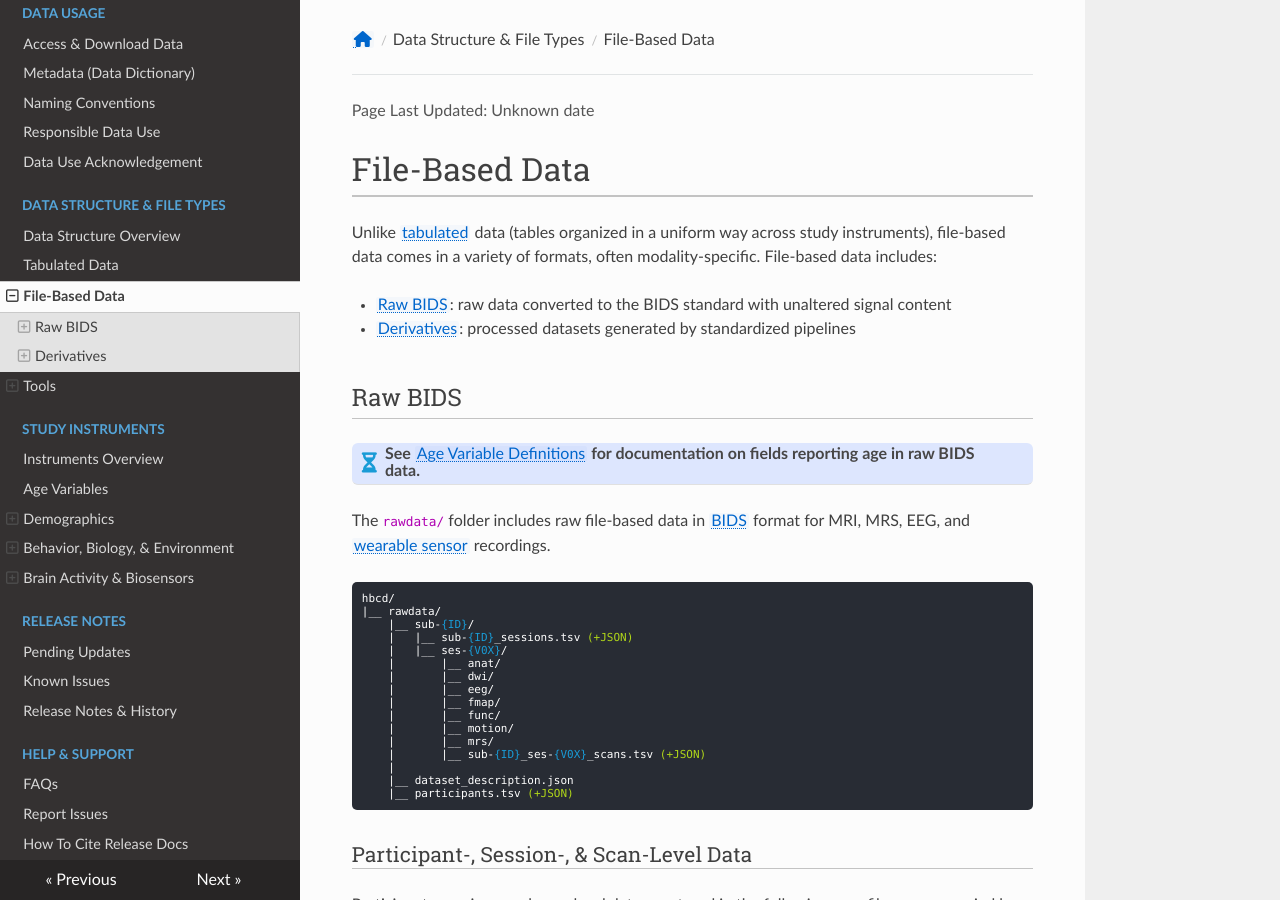
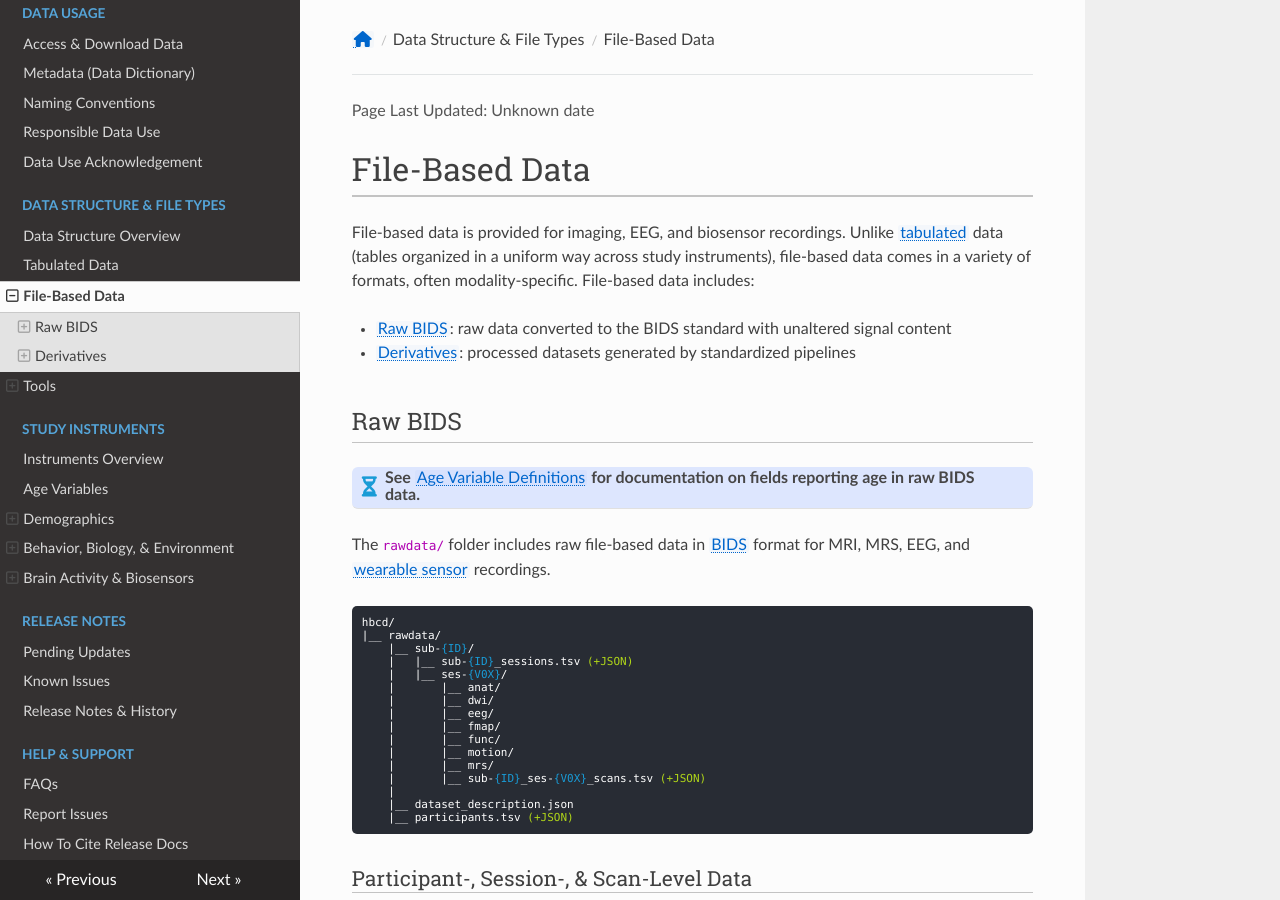
Before and after one commit to nbdc-datahub/hbcd-docs, an MkDocs documentation site: the page built from docs/datacuration/file-based-data.md, in a window 1280 px wide and 900 px high. Built offline with MkDocs 1.6.1, drawn with Linux system fonts in a browser that asks for light colours; nearby versions of some CDN libraries.

Commit message:
Update description of file-based data types
Clarify the types of file-based data included.

```diff
--- a/docs/datacuration/file-based-data.md
+++ b/docs/datacuration/file-based-data.md
@@ -1,6 +1,6 @@
 # File-Based Data
 
-Unlike [tabulated](phenotypes.md) data (tables organized in a uniform way across study instruments), file-based data comes in a variety of formats, often modality-specific. File-based data includes:
+File-based data is provided for imaging, EEG, and biosensor recordings. Unlike [tabulated](phenotypes.md) data (tables organized in a uniform way across study instruments), file-based data comes in a variety of formats, often modality-specific. File-based data includes:
 
  - **[Raw BIDS](#raw-bids)**: raw data converted to the BIDS standard with unaltered signal content
  - **[Derivatives](#derivatives)**: processed datasets generated by standardized pipelines
```
